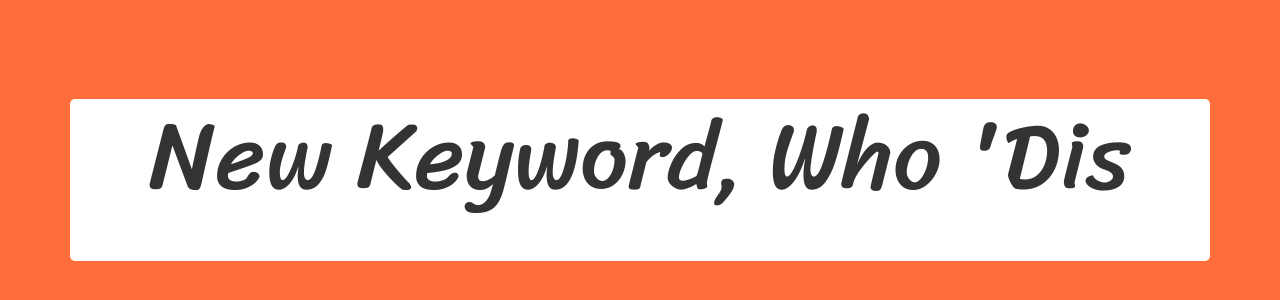
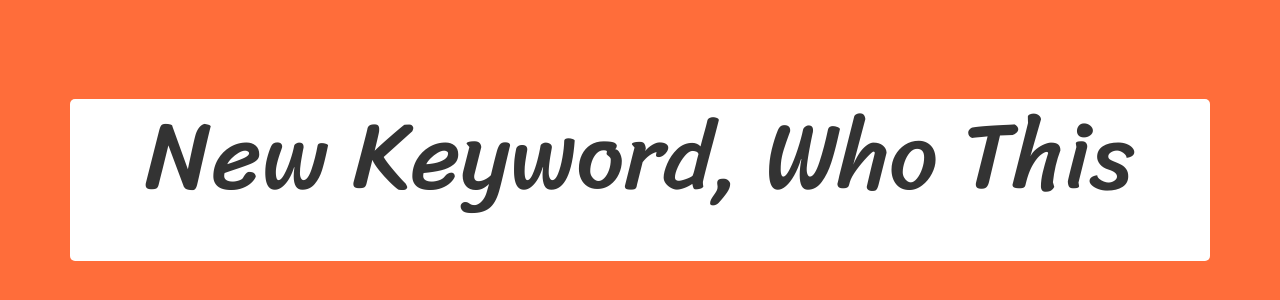
Before and after one commit to JessicaGilfillan/COMP1073-Winter2021-CodeExamples-Student, a plain HTML site: page week-7/02-student/this.html in a window 1280 px wide. Shown: the part 220-520 px from the top of the page. Drawn offline with nearby package versions, Linux system fonts and the light colour scheme.

Commit message:
Update this.html

```diff
--- a/week-7/02-student/this.html
+++ b/week-7/02-student/this.html
@@ -10,7 +10,7 @@
 
 <body>
    <div class="container">
-      <h1> New Keyword, Who 'Dis</h1>
+      <h1> New Keyword, Who This</h1>
       <p></p>
     </div>
 </body>
```
